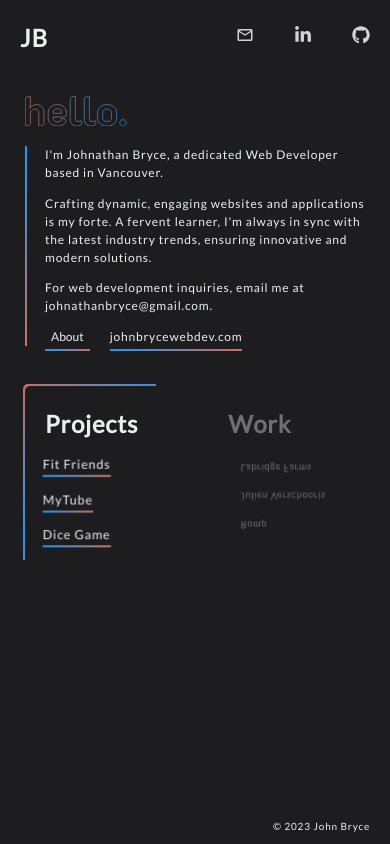
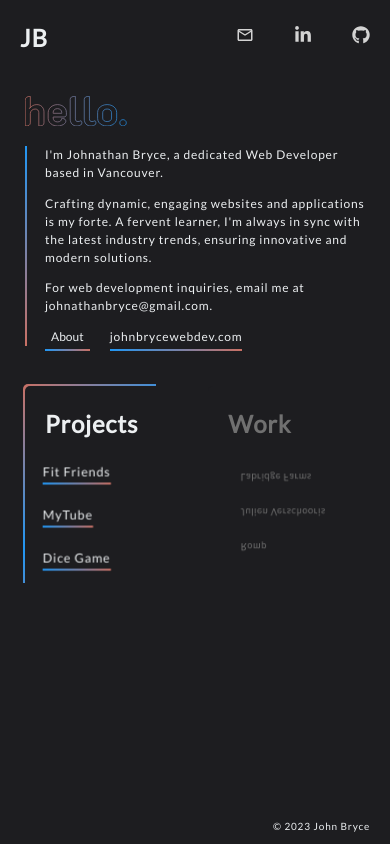
Before and after one commit to johnathanbryce/jb-portfolio, a Next.js app: page / in a window 390 px wide. Built offline with nearby package versions, Linux system fonts and the light colour scheme.

Commit message:
updated mobile stuff now that is in prod

```diff
--- a/src/components/Cards/CategoryCard/CategoryCard.module.css
+++ b/src/components/Cards/CategoryCard/CategoryCard.module.css
@@ -117,9 +117,4 @@
 
 /* Mobile Devices up to 480px */
 @media (max-width: 480px) {
-    .category_card, .list_flex_wrapper{
-        display: flex;
-        flex-direction: column;
-        gap: 1.25rem;
-    }
 }
--- a/src/components/Carousel/Carousel.module.css
+++ b/src/components/Carousel/Carousel.module.css
@@ -17,8 +17,8 @@
 
 .dot {
     background-color: var(--default-color);
-    width: 0.75rem;
-    height: 0.75rem;
+    width: 1rem;
+    height: 1rem;
     border-radius: 50%;
 }
 
@@ -31,4 +31,10 @@
     .dots_container {
         margin-top: 4rem;
     }
+
+    .dot {
+        width: 0.75rem;
+        height: 0.75rem;
+    }
+
 }
--- a/src/components/Carousel/Carousel.tsx
+++ b/src/components/Carousel/Carousel.tsx
@@ -42,7 +42,7 @@ function Carousel( {children}: CarouselProps) {
         <div className={styles.dots_container}>
           {embla &&
             embla.scrollSnapList().map((_snap, index) => (
-              <button
+              <div
                 key={index}
                 className={`${styles.dot} ${index === selectedIndex ? styles.active : ''}`}
                 onClick={() => handleDotClick(index)}
--- a/src/components/Footer/Footer.module.css
+++ b/src/components/Footer/Footer.module.css
@@ -15,6 +15,7 @@
 /* Mobile Devices up to 480px */
 @media (max-width: 480px) {
     .footer {
+        position: fixed;
         bottom: 1rem;
         right: 2rem; /* matches header padding */
     }
--- a/src/components/TechStackDetails/TechStackDetails.module.css
+++ b/src/components/TechStackDetails/TechStackDetails.module.css
@@ -3,6 +3,10 @@
     justify-content: space-between;
     width: 100%;
     flex: 0; /* vs. content container */
+}
+
+.hidden {
+    display: none;
 }
 
 .icon {
@@ -44,6 +48,10 @@
 
 /* Mobile Devices up to 480px */
 @media (max-width: 480px) {
+    .tech_stack {
+        margin-bottom: 4rem;
+    }
+
     @keyframes flipfromCenter {
         from {
             transform: scale(0) rotateY(0deg);
```
Also changed, not shown: src/components/ContentContainer/ContentContainer.module.css (+4 -3 lines), src/components/TechStackDetails/TechStackDetails.tsx (line endings or trailing spaces).
